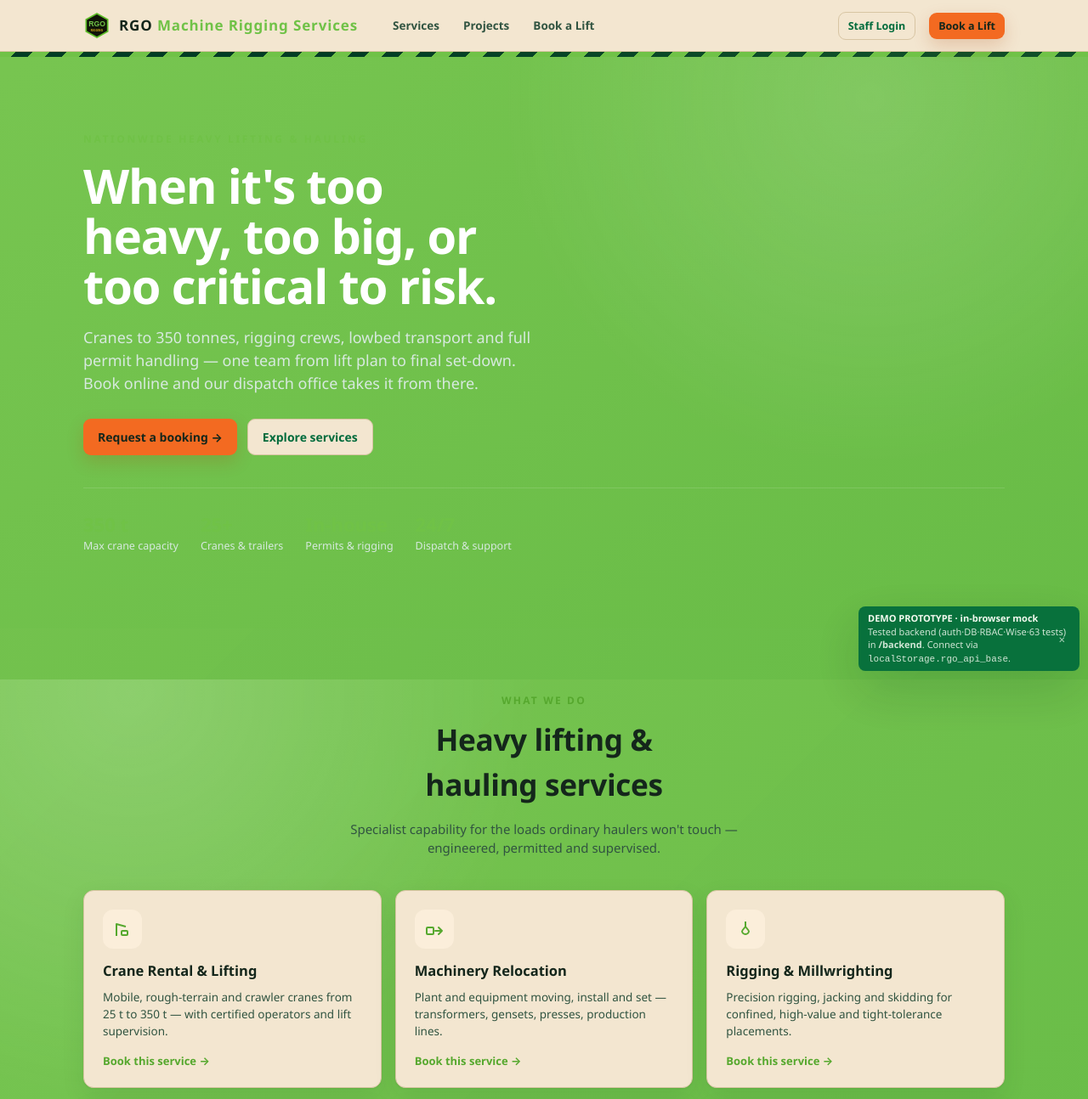
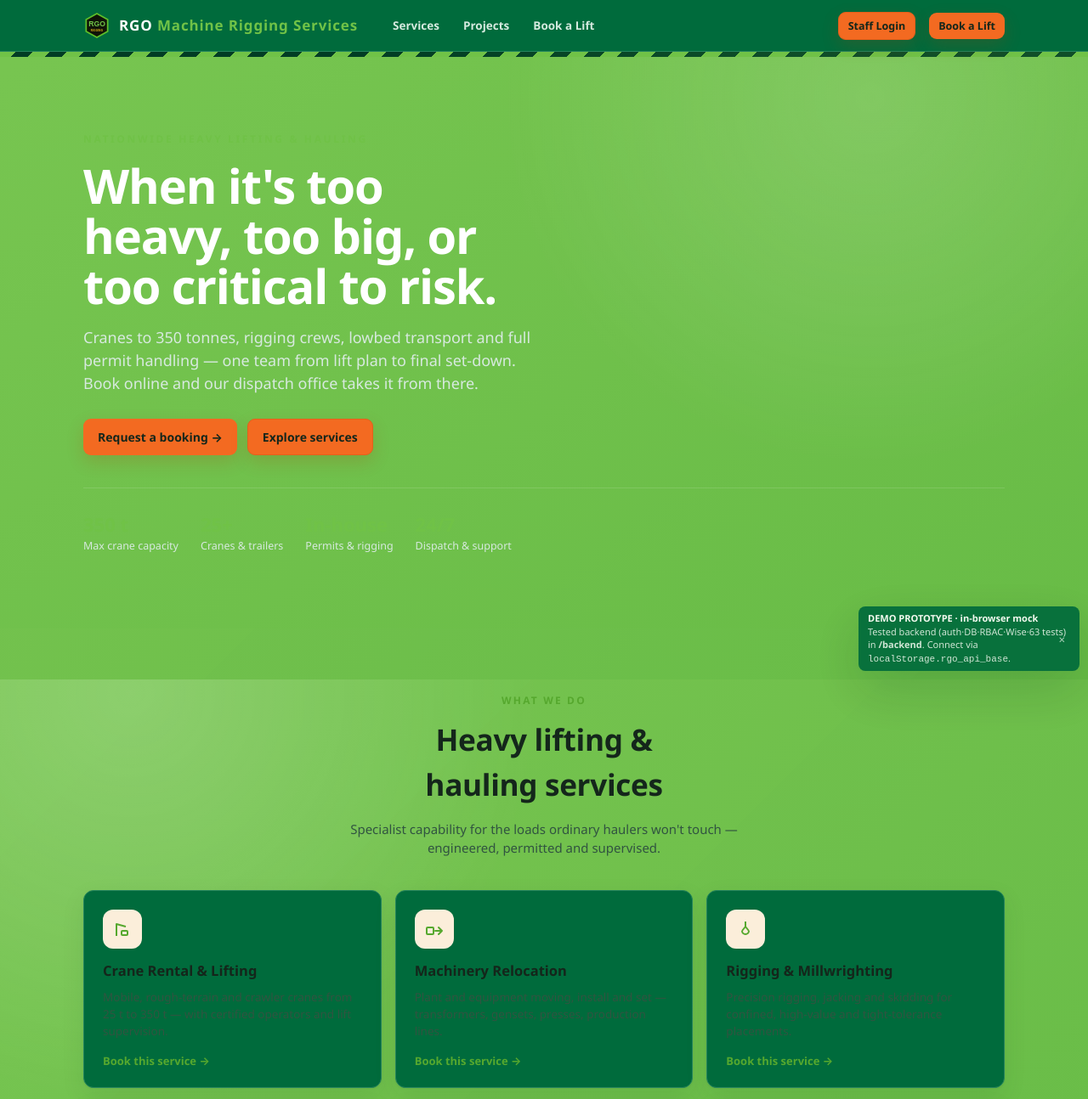
Before and after one commit to marcuslaysontrenova/lifthaul-os-demo, a plain HTML site: page backend/frontend/index.html in a window 1280 px wide. Shown: the top 1294 px of the page at 85% size. Drawn offline with Linux system fonts and the light colour scheme.

Commit message:
Replace beige surfaces with La Salle green

```diff
--- a/backend/frontend/index.html
+++ b/backend/frontend/index.html
@@ -243,7 +243,7 @@
   @media (prefers-reduced-motion:reduce){*{transition:none!important}html{scroll-behavior:auto}}
   html{scroll-behavior:smooth}
 </style>
-<link rel="stylesheet" href="../../theme.css?v=5">
+<link rel="stylesheet" href="../../theme.css?v=6">
 
 <!-- ================= PUBLIC SITE ================= -->
 <section id="public">
--- a/theme.css
+++ b/theme.css
@@ -12,17 +12,16 @@
   --lh-tangerine-strong: #e65f1a;
   --lh-tangerine-soft: #fff0e6;
   --lh-tangerine-ink: #14261b;
-  --lh-beige: #f3e6d0;
-  --lh-beige-soft: #f8f0e2;
-  --lh-beige-strong: #e8d5b5;
   --lh-page: #f5f8f4;
-  --lh-panel: var(--lh-beige);
-  --lh-panel-soft: var(--lh-beige-soft);
-  --lh-panel-strong: var(--lh-beige-strong);
+  --lh-panel: var(--lh-lasalle);
+  --lh-panel-soft: #0b7547;
+  --lh-panel-strong: var(--lh-lasalle-strong);
+  --lh-panel-ink: #ffffff;
+  --lh-panel-muted: #d5eadf;
   --lh-ink: #14261b;
   --lh-ink-soft: #315441;
   --lh-muted: #66756c;
-  --lh-border: #d8c5a3;
+  --lh-border: #25845e;
 
   /* Common aliases used across the public, client, provider and staff apps. */
   --bg: var(--lh-page);
@@ -212,10 +211,22 @@ main,
     linear-gradient(145deg, rgba(255, 255, 255, .05), rgba(0, 107, 60, .07)) !important;
 }
 
-/* Beige replaces stark white on content surfaces without reducing form clarity. */
+/* La Salle green replaces the former beige content surfaces. */
 .snav,
 .lh-topbar,
 .topbar,
+.bcard,
+.pill,
+.cargo-card,
+.booking-step,
+.estimate,
+.payopt,
+.vopt,
+.handling-option,
+.vcard,
+.cov .isl .r,
+.plan,
+.ref,
 .step,
 .rolecard,
 .portal,
@@ -240,14 +251,69 @@ main,
 .payment-reference,
 .provider-option label,
 .side-card:not(.dark),
-.top-link.button,
 .trust span,
 .policy section,
 .policy-nav a {
   background-color: var(--surface) !important;
+  color: var(--lh-panel-ink) !important;
 }
 
-/* White input fields remain distinct and recognizable inside beige panels. */
+/* Supporting copy remains readable on the La Salle green surfaces. */
+.snav .links a,
+.step p,
+.rolecard p,
+.paynode p,
+.faq details p,
+.fact span,
+.panel p,
+.panel small,
+.card p,
+.card small,
+.lh-card__head > span,
+.lh-card__body p,
+.lh-stat span,
+.lh-record__top span,
+.lh-record__footer > span,
+.lh-list-link small,
+.provider-option label small,
+.side-card:not(.dark) > p,
+.policy section p,
+.policy section li,
+.bcard .cargo-intro,
+.bcard .field-help,
+.bcard .match-status,
+.bcard .vopt span,
+.bcard .vreason,
+.bcard .vmeta,
+.bcard .estimate .row,
+.bcard .payopt span,
+.bcard .note,
+.bcard .tstep span,
+.pill {
+  color: var(--lh-panel-muted) !important;
+}
+
+.bhead button {
+  color: var(--lh-panel-muted) !important;
+}
+
+.bhead button.on {
+  background-color: var(--lh-apple) !important;
+  color: var(--lh-lasalle-deep) !important;
+  border-color: var(--lh-tangerine) !important;
+}
+
+.bcard .estimate .row.total,
+.bcard label,
+.bcard legend,
+.bcard h2,
+.bcard h3,
+.bcard b,
+.bcard strong {
+  color: var(--lh-panel-ink) !important;
+}
+
+/* White input fields remain distinct and recognizable inside green panels. */
 :root:not([data-theme="dark"]) input,
 :root:not([data-theme="dark"]) select,
 :root:not([data-theme="dark"]) textarea {
@@ -287,17 +353,23 @@ button[type="submit"]:not(.line):not(.ghost):hover {
 .btn.line,
 .btn.ghost,
 .lh-btn--line {
-  background-color: var(--surface) !important;
-  color: var(--primary) !important;
-  border-color: var(--line) !important;
-  box-shadow: none !important;
+  background-color: var(--lh-tangerine) !important;
+  color: var(--lh-tangerine-ink) !important;
+  border-color: var(--lh-tangerine-strong) !important;
+  box-shadow: 0 8px 20px rgba(169, 63, 8, .2) !important;
 }
 
 .btn.line:hover,
 .btn.ghost:hover,
 .lh-btn--line:hover {
-  background-color: var(--primary-soft) !important;
-  border-color: var(--primary) !important;
+  background-color: var(--lh-tangerine-strong) !important;
+  border-color: var(--lh-tangerine-strong) !important;
+}
+
+.top-link.button {
+  background-color: var(--lh-tangerine) !important;
+  color: var(--lh-tangerine-ink) !important;
+  border-color: var(--lh-tangerine-strong) !important;
 }
 
 .hz,
```
Also changed, not shown: admin-console.html (+1 -1 lines), admin_commercial.html (+1 -1 lines), admin_referral.html (+1 -1 lines), book.html (+1 -1 lines), client.html (+1 -1 lines), console.html (+1 -1 lines), driver.html (+1 -1 lines), index.html (+1 -1 lines), policies.html (+1 -1 lines), portal.html (+1 -1 lines), provider.html (+1 -1 lines), samantha.html (+1 -1 lines), support.html (+1 -1 lines), track.html (+1 -1 lines), 1 other file.
